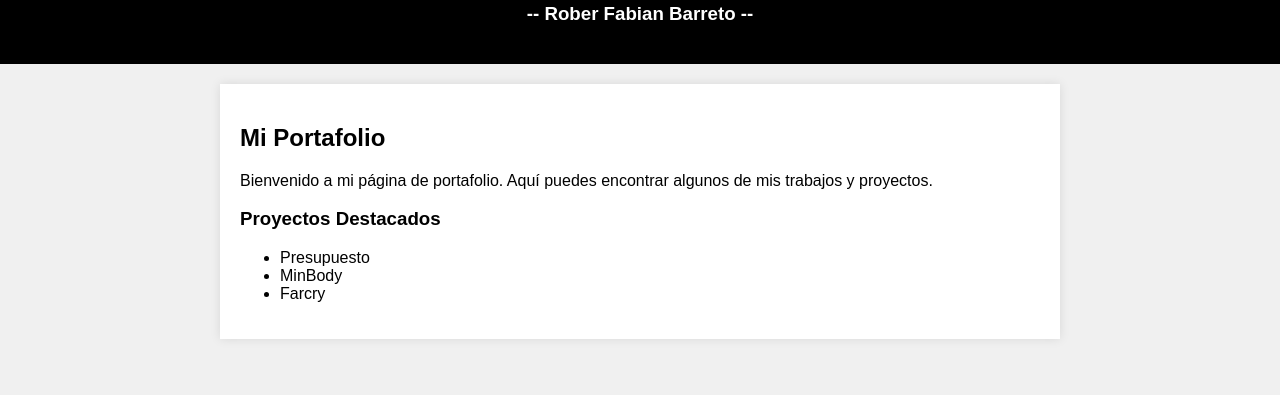
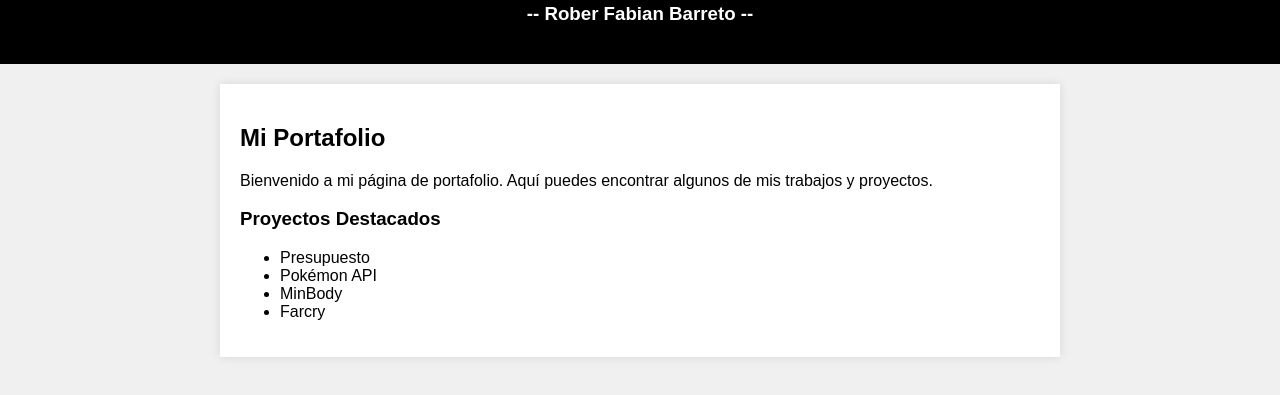
Before and after one commit to robersks/Portafolio, a plain HTML site: page index.html in a window 1280 px wide. Shown: the part 107-502 px from the top of the page. Drawn offline with Linux system fonts and the light colour scheme.

Commit message:
feat: :sparkles: Se agrega nueva pagina al portafolio

```diff
--- a/index.html
+++ b/index.html
@@ -56,6 +56,9 @@
             <a href="https://robersks.github.io/Presupuesto/" target="_blank">
                 <li>Presupuesto</li>
             </a>
+            <a href="https://robersks.github.io/pokemon-api/" target="_blank">
+                <li>Pokémon API</li>
+            </a>
             <a href="https://robersks.github.io/MinBody/" target="_blank">
                 <li>MinBody</li>
             </a>
```
